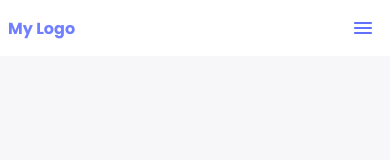
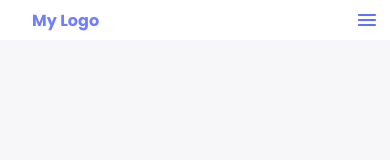
Before and after one commit to Ameer2000Mzori/My-New-Portfolio, a website: page index.html in a window 390 px wide. Drawn offline with Linux system fonts and the light colour scheme.

Commit message:
fixed mylogo text padding

```diff
--- a/style.css
+++ b/style.css
@@ -20,7 +20,7 @@ body.active {
   width: 100%;
   justify-content: space-around;
   align-items: center;
-  padding: 8px;
+  padding-left: 12px;
   filter: drop-shadow(0 0 0.75rem rgb(107, 107, 107));
 }
 
@@ -49,6 +49,8 @@ body.active {
 .navbrand {
   font-family: "Poppins", sans-serif;
   font-weight: 700;
+  position: relative;
+  right: 160px;
   padding: 10px, 12px;
   color: #6070ffe5;
 }
@@ -83,6 +85,15 @@ body.active {
     left: 150px;
     top: 1rem;
     margin: 1rem;
+  }
+
+  .navbrand {
+    font-family: "Poppins", sans-serif;
+    font-weight: 700;
+    position: relative;
+    left: 20px;
+    padding: 10px, 12px;
+    color: #6070ffe5;
   }
 
   .close-menubtn.active {
```
